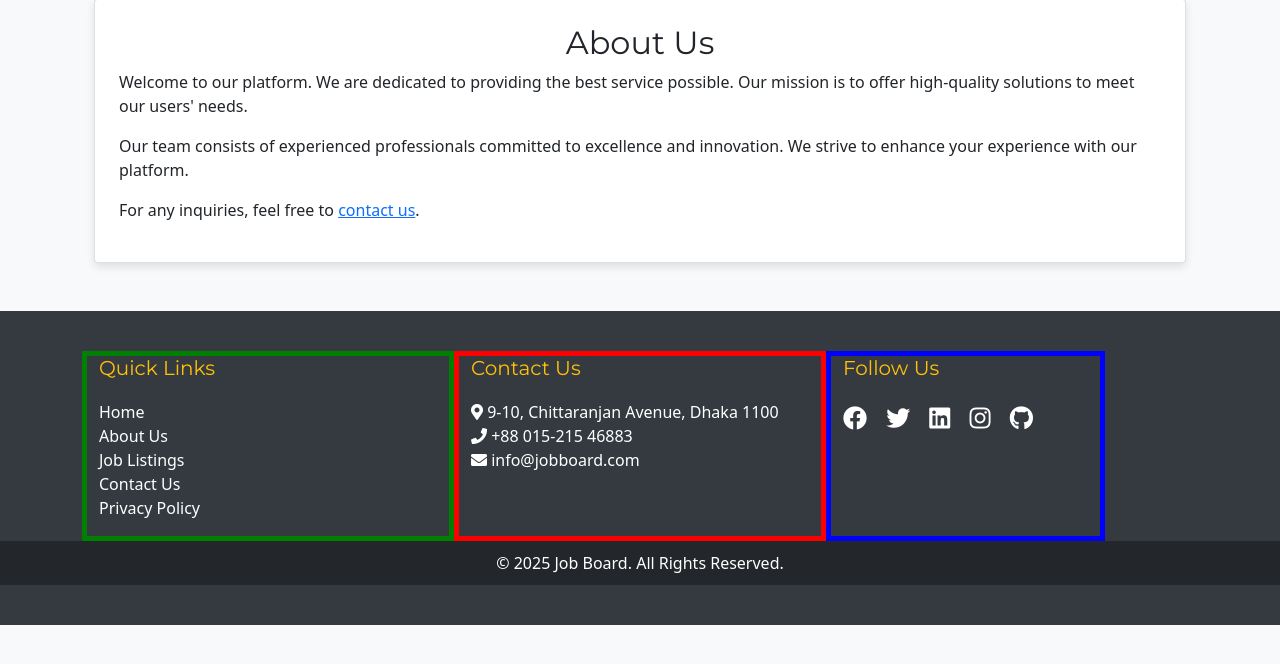
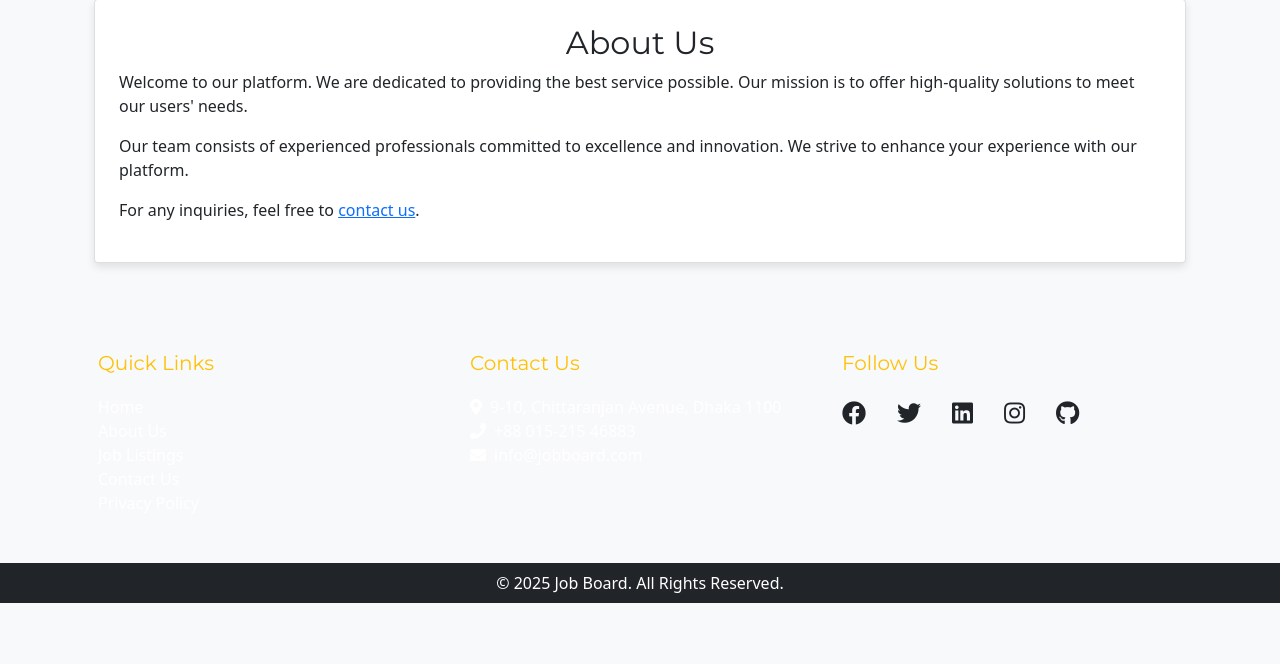
Before and after one commit to nibirjoydhar/job-board, a PHP site: page /html/about.php in a window 1280 px wide. Shown: the part 117-781 px from the top of the page. Run offline with PHP 8.4, Linux system fonts and the light colour scheme.

Commit message:
... Updated

```diff
--- a/html/footer.php
+++ b/html/footer.php
@@ -1,10 +1,10 @@
 <div class="mt-5"></div>
-<footer>
+<footer class="bg-light py-4">
     <div class="container">
         <div class="row">
+
             <!-- Quick Links -->
-
-            <div class="col-md-4" style="border: 5px solid green;">
+            <div class="col-md-4 p-3">
                 <h5>Quick Links</h5>
                 <ul class="list-unstyled">
                     <li><a href="index.php">Home</a></li>
@@ -16,37 +16,43 @@
             </div>
 
             <!-- Contact Information -->
-            <div class="col-md-4" style="border: 5px solid red;">
+            <div class="col-md-4 p-3">
                 <h5>Contact Us</h5>
                 <ul class="list-unstyled">
-                    <li><i class="fas fa-map-marker-alt"></i> 9-10, Chittaranjan Avenue, Dhaka 1100</li>
-                    <li><i class="fas fa-phone"></i> +88 015-215 46883</li>
-                    <li><i class="fas fa-envelope"></i> info@jobboard.com</li>
+                    <li><i class="fas fa-map-marker-alt me-2"></i>9-10, Chittaranjan Avenue, Dhaka 1100</li>
+                    <li><i class="fas fa-phone me-2"></i>+88 015-215 46883</li>
+                    <li><i class="fas fa-envelope me-2"></i><a href="mailto:info@jobboard.com">info@jobboard.com</a></li>
                 </ul>
             </div>
 
             <!-- Social Media -->
-            <div class="col-md-3" style="border: 5px solid blue;">
+            <div class="col-md-3 p-3">
                 <h5>Follow Us</h5>
-                <div class="social-icons">
-                    <a href="https://www.facebook.com/whhooami" target="_blank"><i class="fab fa-facebook"></i></a>
-                    <a href="https://x.com/NibirJoydhar" target="_blank"><i class="fab fa-twitter"></i></a>
-                    <a href="https://www.linkedin.com/in/nibirjoydhar" target="_blank"><i
-                            class="fab fa-linkedin"></i></a>
-                    <a href="https://www.instagram.com/nibirjoydhar/" target="_blank"><i
-                            class="fab fa-instagram"></i></a>
-                    <a href="https://www.github.com/nibirjoydhar/" target="_blank"><i
-                            class="fab fa-github"></i></a>
+                <div class="social-icons d-flex gap-3">
+                    <a href="https://www.facebook.com/whhooami" target="_blank" class="text-dark">
+                        <i class="fab fa-facebook"></i>
+                    </a>
+                    <a href="https://x.com/NibirJoydhar" target="_blank" class="text-dark">
+                        <i class="fab fa-twitter"></i>
+                    </a>
+                    <a href="https://www.linkedin.com/in/nibirjoydhar" target="_blank" class="text-dark">
+                        <i class="fab fa-linkedin"></i>
+                    </a>
+                    <a href="https://www.instagram.com/nibirjoydhar/" target="_blank" class="text-dark">
+                        <i class="fab fa-instagram"></i>
+                    </a>
+                    <a href="https://www.github.com/nibirjoydhar/" target="_blank" class="text-dark">
+                        <i class="fab fa-github"></i>
+                    </a>
                 </div>
             </div>
-
         </div>
     </div>
 
     <!-- Footer Bottom -->
-    <div class="footer-bottom">
+    <div class="footer-bottom text-center mt-3 py-2 bg-dark text-white">
         <div class="container">
-            <p>&copy; 2025 Job Board. All Rights Reserved.</p>
+            <p class="mb-0">&copy; 2025 Job Board. All Rights Reserved.</p>
         </div>
     </div>
 </footer>
```
